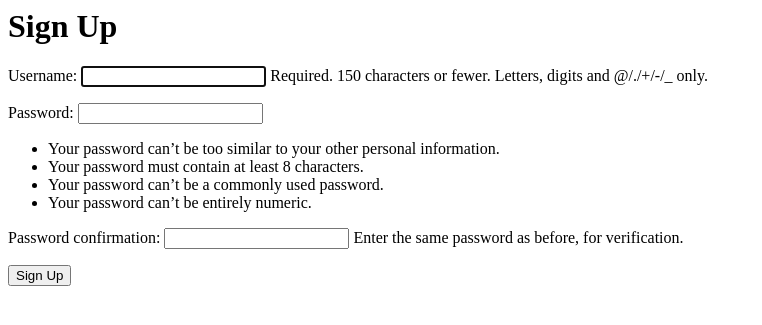
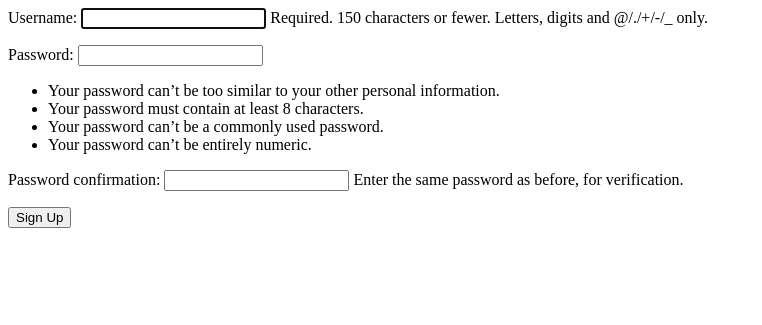
Before and after one commit to noaqq/todo-project, a Django app: page /signup/ in a window 1280 px wide. Shown: the top 325 px of the page, without its empty margins (0-762 px from the left). Run offline with Django 4.2, Linux system fonts and the light colour scheme.

Commit message:
default fix signupuser

```diff
--- a/todowoo/todo/templates/todo/signupuser.html
+++ b/todowoo/todo/templates/todo/signupuser.html
@@ -1,7 +1,5 @@
-<h1>Sign Up</h1>
-
 <form method="POST">
-    {% csrf_token%}
+    {% csrf_token %}
     {{ form.as_p }}
 <button type="submit">Sign Up</button>
 </form>
```
Also changed, not shown: todowoo/db.sqlite3.
